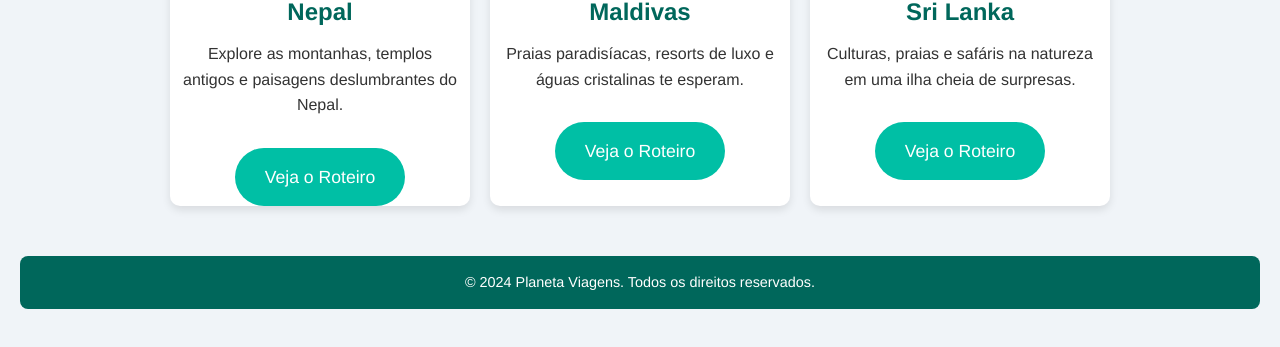
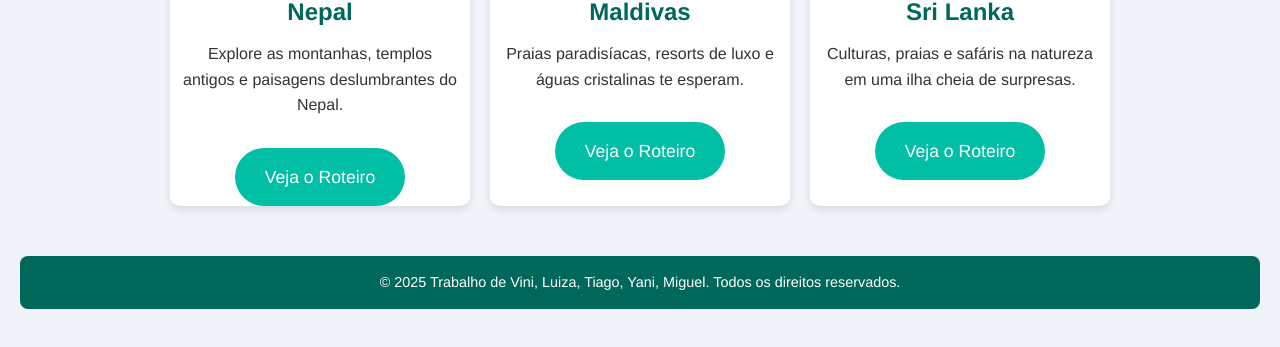
Before and after one commit to PaiBones01/Trabalho-de-Geografia, a plain HTML site: page index.html in a window 1280 px wide. Shown: the part 417-764 px from the top of the page. Drawn offline with Linux system fonts and the light colour scheme.

Commit message:
Update index.html

```diff
--- a/index.html
+++ b/index.html
@@ -35,7 +35,7 @@
 </section>
 
 <footer>
-  <p>&copy; 2024 Planeta Viagens. Todos os direitos reservados.</p>
+  <p>&copy; 2025 Trabalho de Vini, Luiza, Tiago, Yani, Miguel. Todos os direitos reservados.</p>
 </footer>
 
 </body>
```
